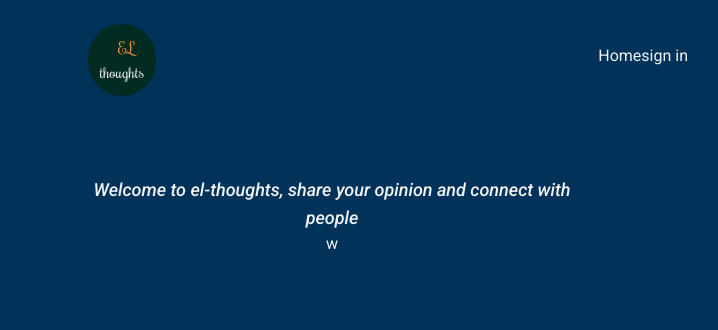
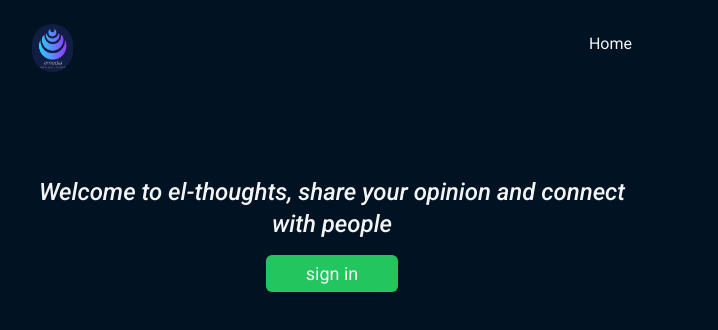
Before and after one commit to Emiraell/social-media, a React (Vite) app: page / in a window 1280 px wide. Shown: the top 330 px of the page, without its empty margins (308-1026 px from the left). Built offline with nearby package versions, Linux system fonts and the light colour scheme.

Commit message:
add: logo, sign in functionality

```diff
--- a/index.html
+++ b/index.html
@@ -6,7 +6,7 @@
     <meta name="viewport" content="width=device-width, initial-scale=1.0" />
     <title>Vite + React + TS</title>
   </head>
-  <body style="background-color: #00325a">
+  <body style="background-color: #011322">
     <div id="root"></div>
     <script type="module" src="/src/main.tsx"></script>
   </body>
--- a/src/components/NavBar.tsx
+++ b/src/components/NavBar.tsx
@@ -3,18 +3,16 @@ import { faBars } from "@fortawesome/free-solid-svg-icons/faBars";
 import { FontAwesomeIcon } from "@fortawesome/react-fontawesome";
 import { useState } from "react";
 import { Link } from "react-router-dom";
+import logo from "../assests/logo.png";
 
 export default function NavBar() {
   const [menuclicked, setMenuclicked] = useState<boolean>(false);
   return (
-    <div className="py-6 px-14 ">
+    <div className="py-6 ">
       <nav className="fixed m-auto w-full md:w-[70%] lg:w-[50%] z-10">
         <div className="flex justify-between overflow-hidden mx-5">
-          <p className=" font-roche rounded-full bg-emerald-950 w-fit p-3">
-            <span className="block pl-2 text-orange-400">EL</span>
-            thoughts
-          </p>{" "}
-          <div className="pt-5">
+          <img src={logo} alt="" className="h-12 rounded-full" />
+          <div className="pt-2">
             <div
               className="text-3xl md:hidden"
               onClick={() => setMenuclicked(!menuclicked)}
@@ -25,13 +23,16 @@ export default function NavBar() {
                 <FontAwesomeIcon icon={faX} />
               )}{" "}
             </div>
-            <div className="md:flex">
+            <div
+              className={`md:flex ${
+                menuclicked ? "block mt-7" : "hidden"
+              } md:block`}
+            >
               <Link to="/home">Home</Link>
               <div className="">
-                {<Link to="/signin">sign in</Link>}{" "}
+                {/* {<Link to="/signin">sign in</Link>}{" "} */}
                 {/* <Link to="/create">create post</Link> */}
               </div>
-              <img src="" alt="" />
             </div>
           </div>
         </div>
--- a/src/pages/Home.tsx
+++ b/src/pages/Home.tsx
@@ -1,13 +1,30 @@
+import { Link, useNavigate } from "react-router-dom";
 import NavBar from "../components/NavBar";
 import Welcome from "./Welcome";
+import { signInWithPopup } from "firebase/auth";
+import { auth, provider } from "../configurations/firebase";
 export default function Home() {
+  const navigate = useNavigate();
+  const signUserIn = async () => {
+    await signInWithPopup(auth, provider);
+    navigate("/");
+  };
   return (
-    <div>
+    <div className="">
       <NavBar />
-      <div className="mt-32 mx-14">
-        <p className=" text-lg italic text-center">
-          Welcome to el-thoughts, share your opinion and connect with people
-        </p>
+      <div className="mt-32 ">
+        <div>
+          <p className=" text-lg italic text-center px-5 my-5 md:text-2xl">
+            Welcome to el-thoughts, share your opinion and connect with people
+          </p>
+
+          <Link
+            to="/signIn"
+            className="bg-green-500 w-32 px-10 rounded-md text-lg py-2"
+          >
+            sign in
+          </Link>
+        </div>
         <Welcome />
       </div>
     </div>
--- a/src/pages/Welcome.tsx
+++ b/src/pages/Welcome.tsx
@@ -1,3 +1,3 @@
 export default function Welcome() {
-  return <div>w</div>;
+  return <div></div>;
 }
```
Also changed, not shown: src/assests/logo.png (added).
